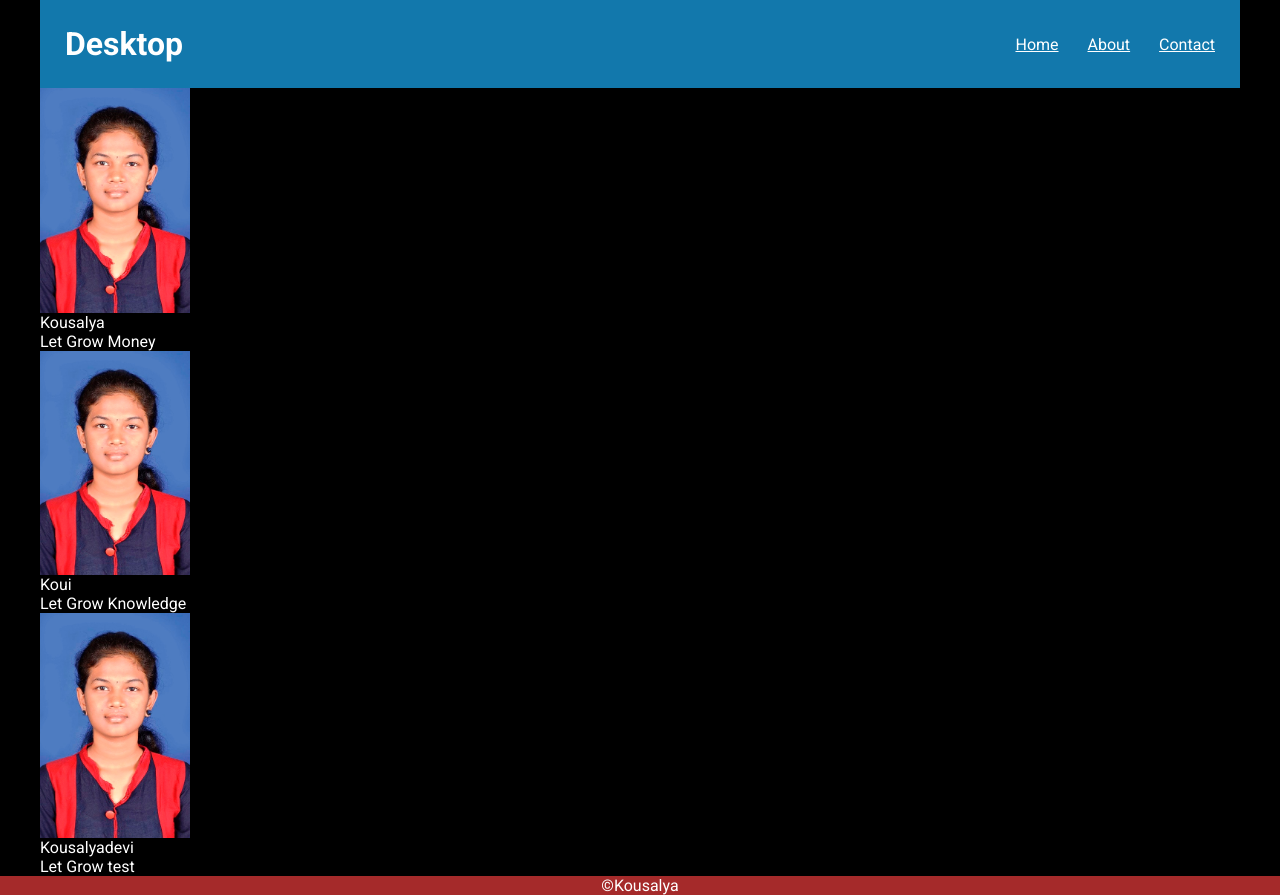
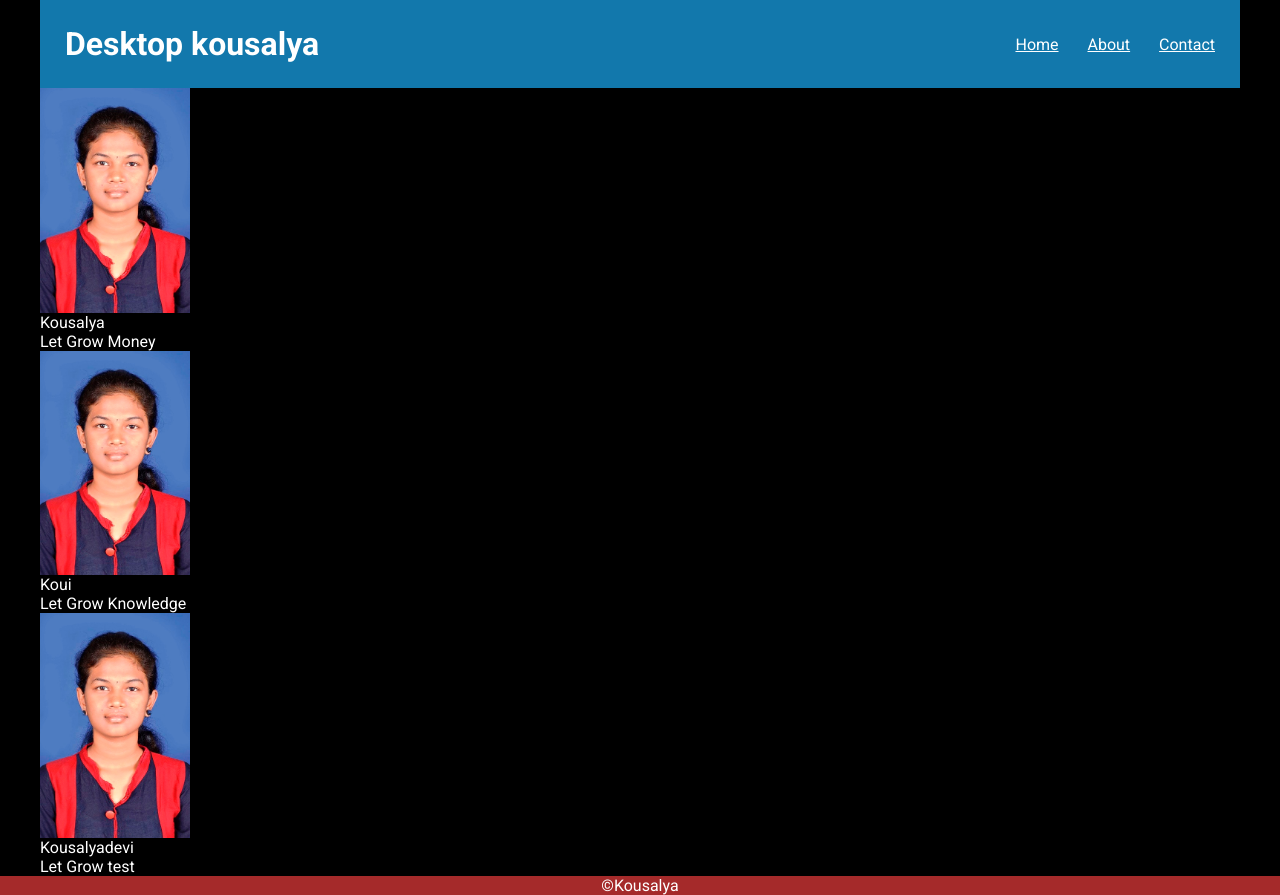
Before and after one commit to Kousalyagithug/samplerepo, a plain HTML site: page index.html in a window 1280 px wide. Drawn offline with Linux system fonts and the light colour scheme.

Commit message:
fix:chanded the doc title

```diff
--- a/index.html
+++ b/index.html
@@ -11,7 +11,7 @@
 
     <header>
         <div class="page-width header-content">
-        <h1>Desktop</h1>
+        <h1>Desktop kousalya</h1>
         <nav>
             <a href="#profile1">Home</a>
             <a href="#profile2">About</a>
```
